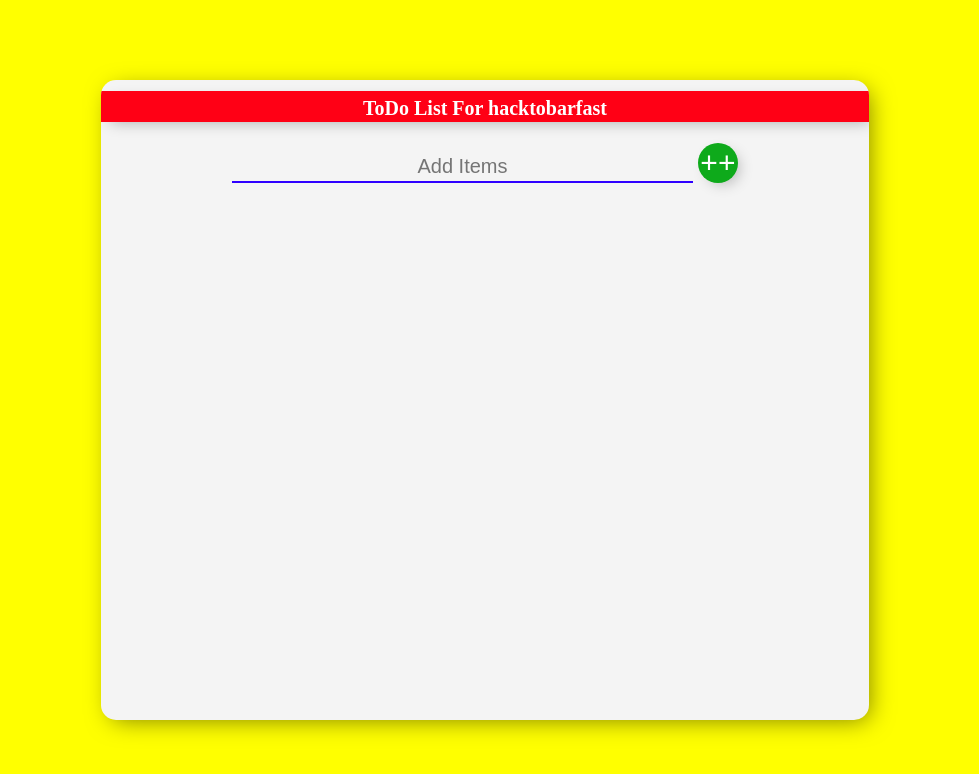
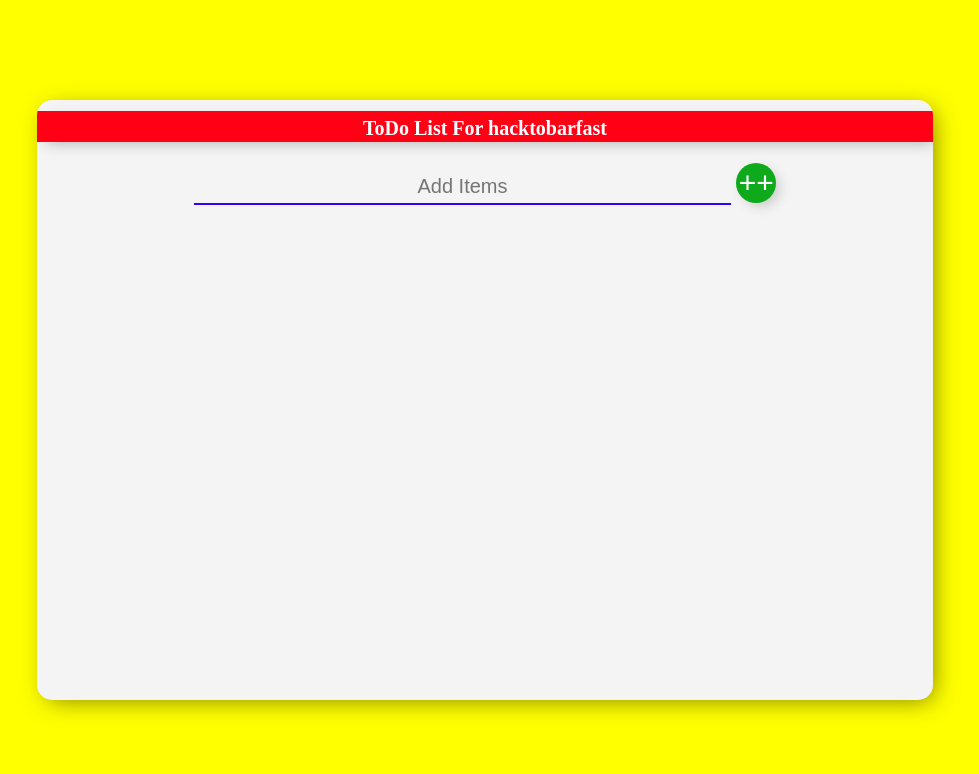
Before and after one commit to owaisalam12/reacttodoapp, a React (Create React App) app: page / in a window 1280 px wide. Shown: the top 774 px of the page, without its empty margins (155-1134 px from the left). Built offline with nearby package versions, Linux system fonts and the light colour scheme.

Commit message:
css changed

```diff
--- a/src/index.css
+++ b/src/index.css
@@ -17,8 +17,8 @@
 }
 
 .center_div{
-  width: 60%;
-  height: 80vh;
+  width: 70%;
+  height: 75vh;
   background-color: #f4f4f4;
   box-shadow: 5px 5px 25px -5px rgba(0, 0,0, 0.5);
   border-radius: 15px;
@@ -36,7 +36,7 @@ h1 {
 
 input{
   text-align: center;
-  height: 30px;
+  height: 35px;
   top: 10px;
   border: none;
   background: transparent;
```
